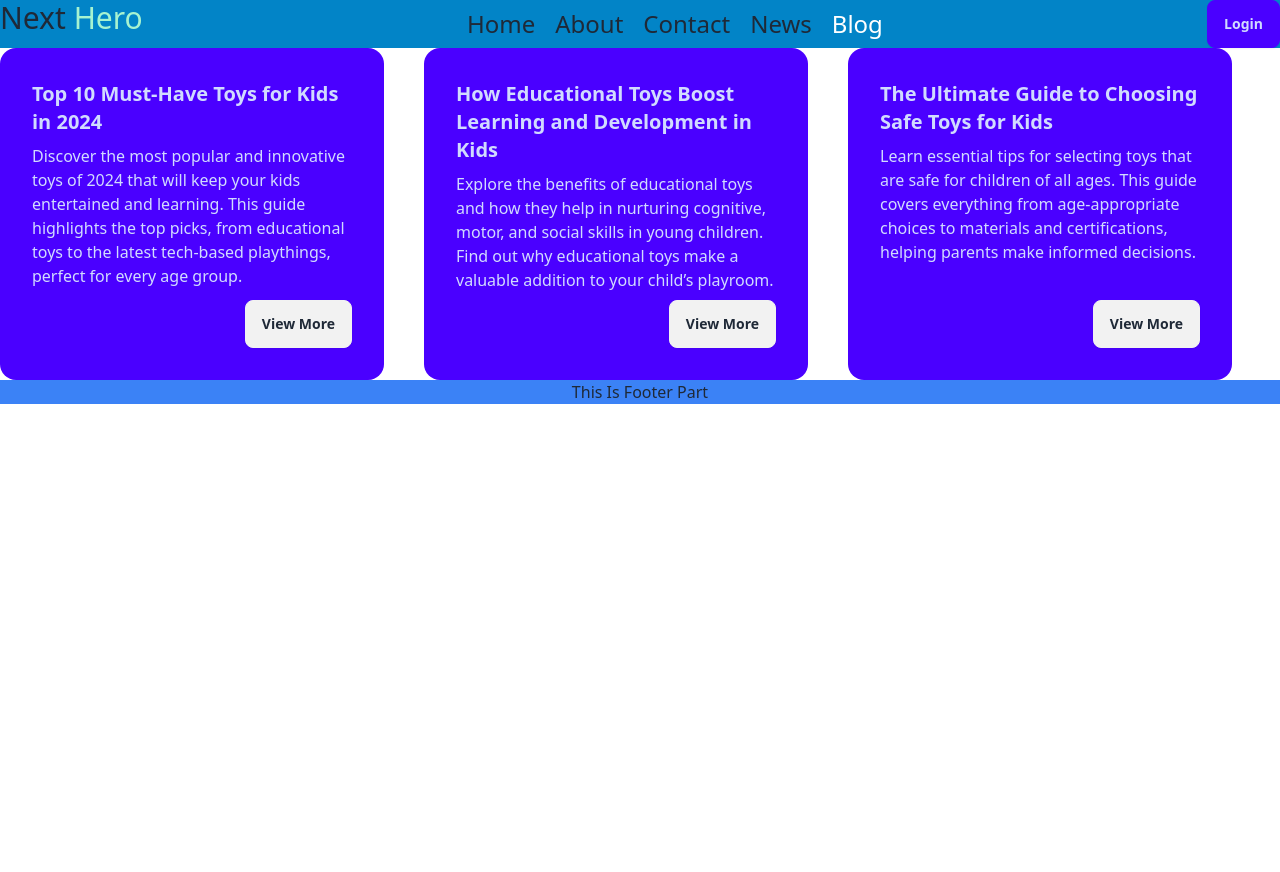
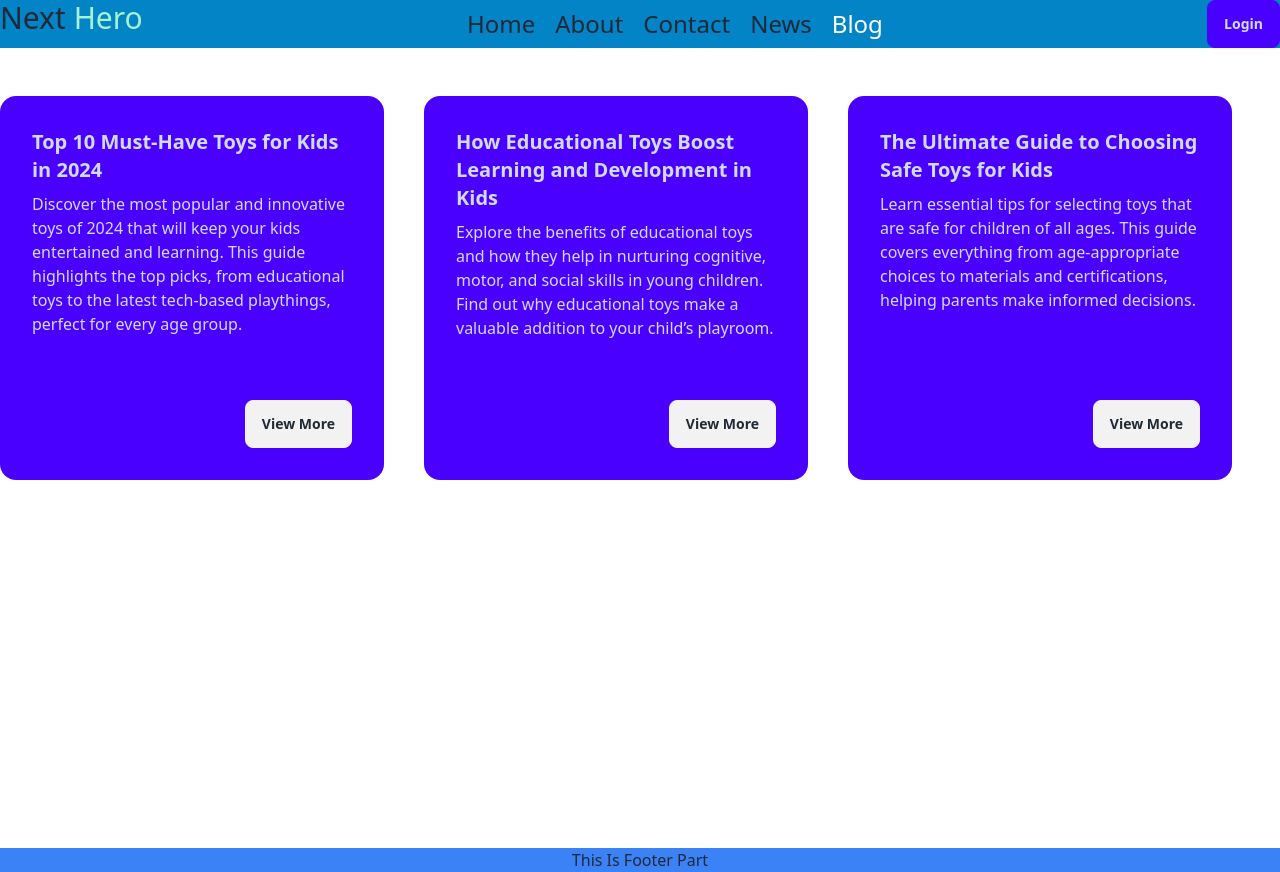
Before and after one commit to zaheenrakib/Next-Hero, a Next.js app: page /blog in a window 1280 px wide. Before the commit the page ends 800 px from the top, so only its background shows below. Built offline with nearby package versions, Linux system fonts and the light colour scheme.

Commit message:
Gruoping Route

```diff
--- /dev/null
+++ b/src/app/(dashboards)/adminhome/page.jsx
@@ -0,0 +1,9 @@
+import React from 'react'
+
+const AdminHome = () => {
+  return (
+    <div> Admin Home page</div>
+  )
+}
+
+export default AdminHome
--- /dev/null
+++ b/src/app/(dashboards)/userhome/page.jsx
@@ -0,0 +1,9 @@
+import React from 'react'
+
+const UserHome = () => {
+  return (
+    <div> User Home page</div>
+  )
+}
+
+export default UserHome
--- a/src/app/blog/page.jsx
+++ b/src/app/blog/page.jsx
@@ -3,10 +3,10 @@ import React from 'react'
 
 const BlogPage = () => {
   return (
-    <div className='flex flex-wrap gap-10 container mx-auto'>
+    <div className='flex flex-wrap gap-10 container mx-auto h-screen'>
       {
         blogs.map((blog) => (
-          <div key={blog.slug} className="card bg-primary text-primary-content w-96">
+          <div key={blog.slug} className="card bg-primary text-primary-content w-96 h-96 mt-12">
             <div className="card-body">
               <h2 className="card-title">{blog.title}</h2>
               <p>{blog.description}</p>
```
